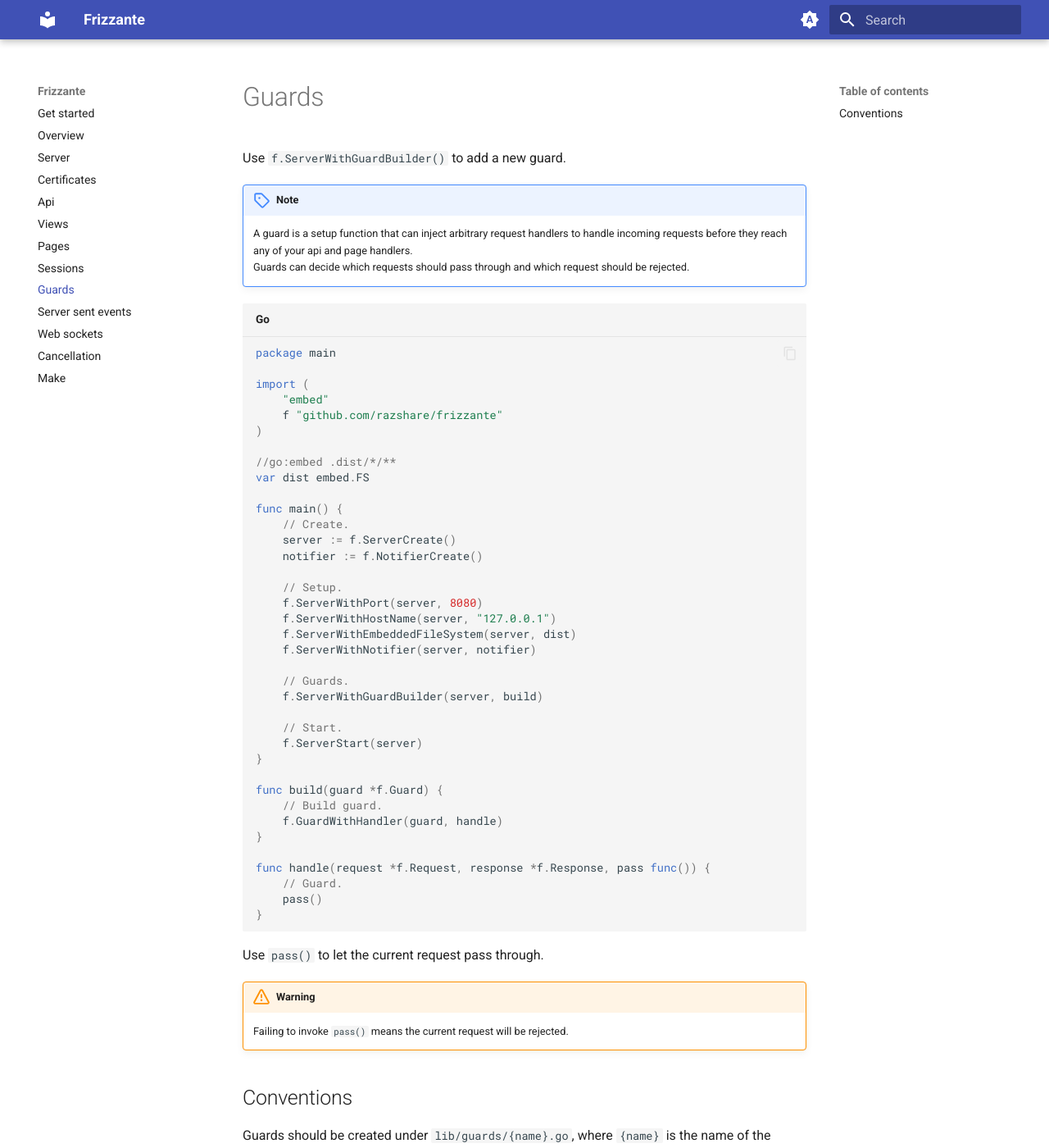
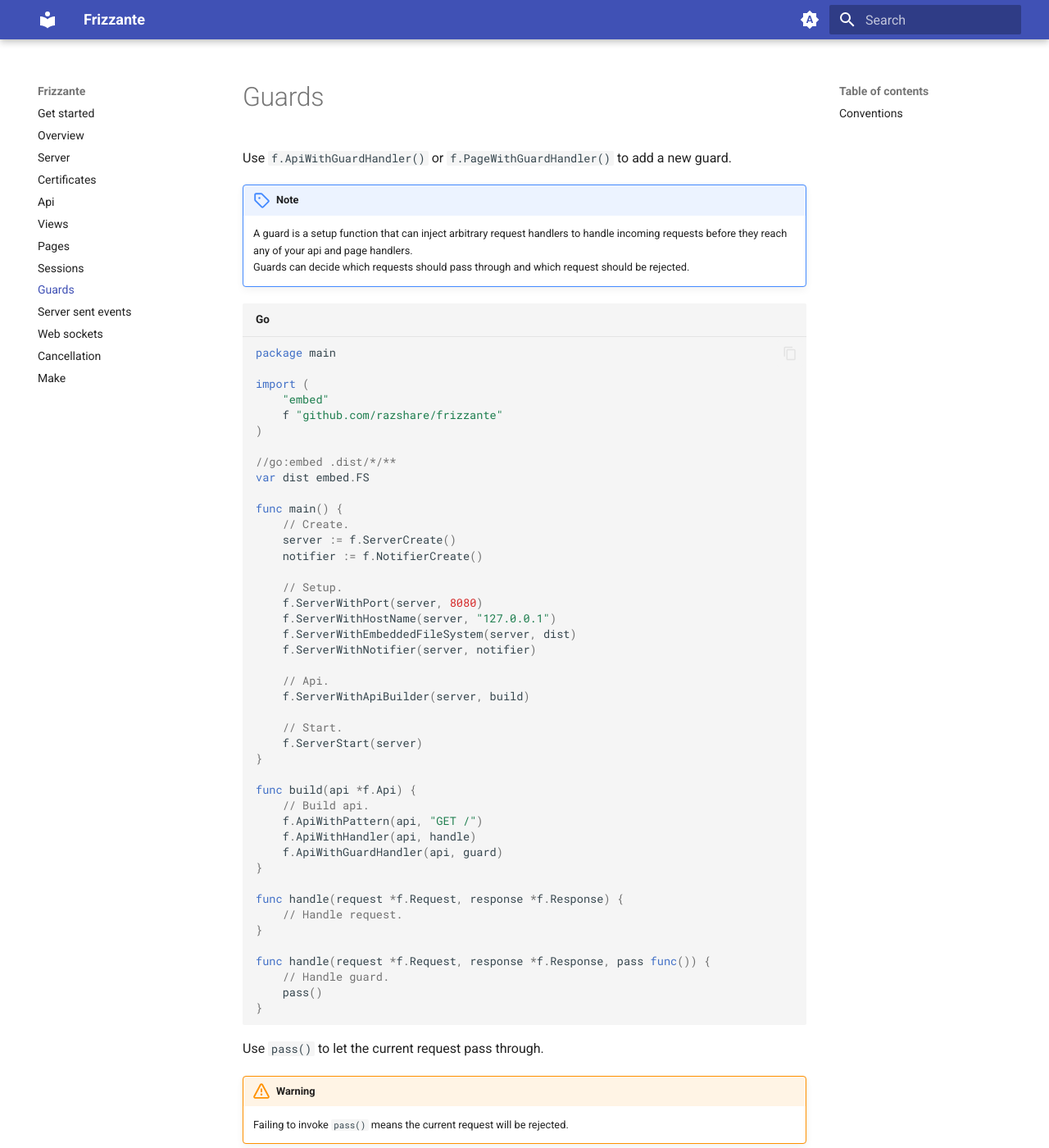
Before and after one commit to razshare/frizzante-docs, an MkDocs documentation site: the page built from docs/guards.md, in a window 1280 px wide and 1400 px high. Shown: the whole window at 82% size. Built offline with MkDocs 1.6.1 and Material for MkDocs 9.7.7, drawn with Linux system fonts in a browser that asks for light colours.

Commit message:
chore(docs): update guards.

````diff
--- a/docs/guards.md
+++ b/docs/guards.md
@@ -1,4 +1,4 @@
-Use `f.ServerWithGuardBuilder()` to add a new guard.
+Use `f.ApiWithGuardHandler()` or `f.PageWithGuardHandler()` to add a new guard.
 
 !!! note
 	A guard is a setup function that can inject arbitrary request handlers
@@ -27,20 +27,26 @@
 	f.ServerWithEmbeddedFileSystem(server, dist)
 	f.ServerWithNotifier(server, notifier)
 
-	// Guards.
-	f.ServerWithGuardBuilder(server, build)
+	// Api.
+	f.ServerWithApiBuilder(server, build)
 
 	// Start.
 	f.ServerStart(server)
 }
 
-func build(guard *f.Guard) {
-	// Build guard.
-	f.GuardWithHandler(guard, handle)
+func build(api *f.Api) {
+	// Build api.
+    f.ApiWithPattern(api, "GET /")
+    f.ApiWithHandler(api, handle)
+	f.ApiWithGuardHandler(api, guard)
+}
+
+func handle(request *f.Request, response *f.Response) {
+    // Handle request.
 }
 
 func handle(request *f.Request, response *f.Response, pass func()) {
-	// Guard.
+    // Handle guard.
 	pass()
 }
 ```
````
